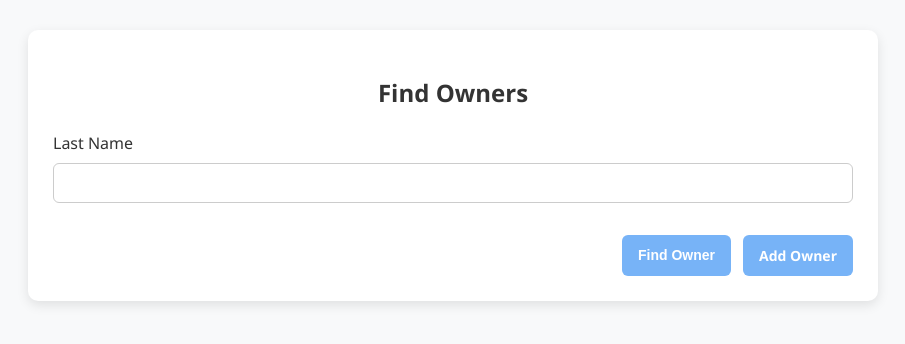
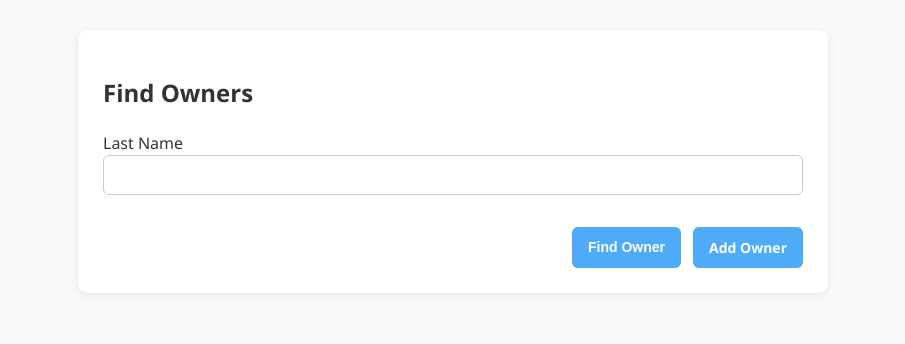
Before and after one commit to woorifisa-service-dev-4th/24hour-hospital-react, a React (Vite) app: page /owners in a window 1280 px wide. Shown: the top 344 px of the page, without its empty margins (187-1092 px from the left). Built offline with nearby package versions, Linux system fonts and the light colour scheme.

Commit message:
Fix: 오류 재수정

```diff
--- a/src/components/OwnerSearch.jsx
+++ b/src/components/OwnerSearch.jsx
@@ -1,7 +1,9 @@
 import React, { useState } from 'react';
 import '../styles.css';
+import { useNavigate } from 'react-router-dom';
 
 function OwnerSearch({ onSearchResults }) {
+  const navigate = useNavigate();
   const [lastName, setLastName] = useState('');
   const [error, setError] = useState(null);
   const [loading, setLoading] = useState(false);
@@ -10,6 +12,7 @@ function OwnerSearch({ onSearchResults }) {
     e.preventDefault();
     setError(null);
     setLoading(true);
+
     try {
       const query = lastName.trim() ? `?lastName=${encodeURIComponent(lastName)}` : ''; // 검색어 없으면 전체 조회
       const response = await fetch(`http://localhost:8080/owners${query}`, {
@@ -23,18 +26,26 @@ function OwnerSearch({ onSearchResults }) {
         const errorText = await response.text(); // 응답 내용을 확인
         throw new Error(`검색 실패: ${response.status} ${response.statusText} - ${errorText}`);
       }
+
+      const data = await response.json(); // JSON 응답 변환
+      onSearchResults && onSearchResults(data); // 결과를 부모 컴포넌트에 전달
+
+      // 검색된 데이터를 list로 넘기기 위해 상태로 전달
+      navigate('/owners/list', { state: { owners: data } });
+
     } catch (error) {
-      setError('네트워크 에러: ' + error.message);
+      setError(`네트워크 에러: ${error.message}`);
+    } finally {
+      setLoading(false);
     }
-    setLoading(false);
   };
 
   return (
-    <div className="component-container">
-      <h2 style={{ textAlign: 'center', marginBottom: '20px' }}>Find Owners</h2>
+      <div className="form-container">
+        <h2>Find Owners</h2>
         <form onSubmit={handleSubmit} className="form-horizontal" id="search-owner-form">
-        <div className="form-group" style={{ display: 'flex', flexDirection: 'column', alignItems: 'flex-start' }}>
-          <label htmlFor="lastName" style={{ marginBottom: '8px', textAlign: 'left' }}>Last Name</label>
+          <div className="form-group">
+            <label htmlFor="lastName">Last Name</label>
             <input
                 type="text"
                 id="lastName"
@@ -46,10 +57,10 @@ function OwnerSearch({ onSearchResults }) {
             />
           </div>
           <div className="buttons-container">
-          <button type="submit" className="btn btn-primary" disabled={loading}>
+            <button type="submit" className="btn" disabled={loading}>
               {loading ? 'Searching...' : 'Find Owner'}
             </button>
-          <a className="btn btn-primary" href="/owners/new">Add Owner</a>
+            <a className="btn" href="/owners/new">Add Owner</a>
           </div>
         </form>
         {loading && <p className="loading">Loading...</p>}
```
Lines whose indentation alone changed are shown as unchanged.
